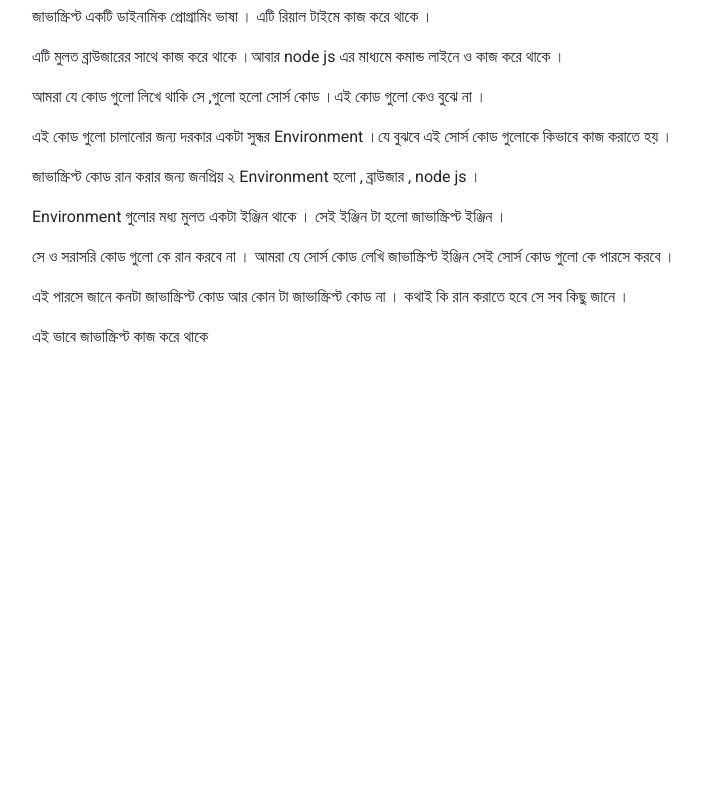
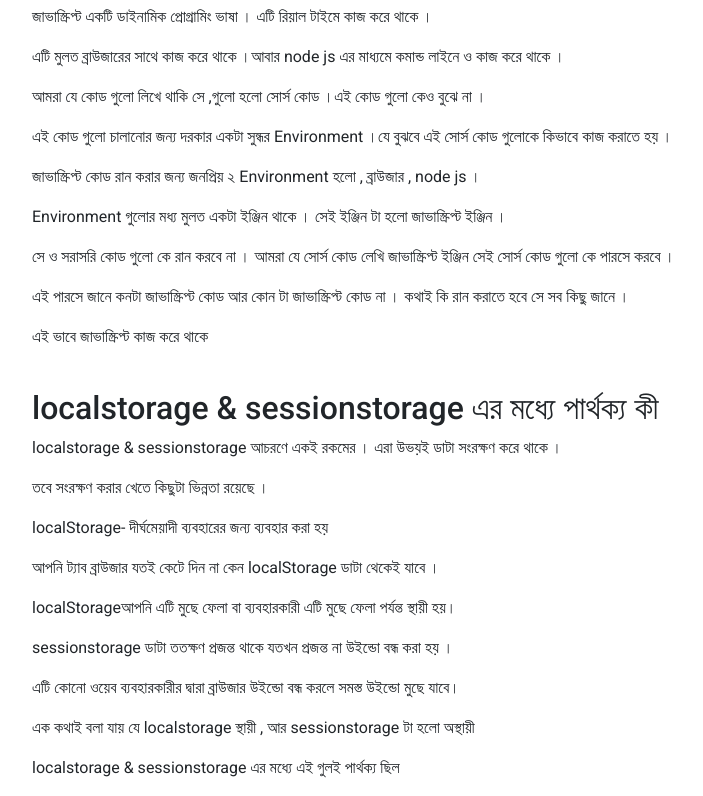
Before and after one commit to monirul360/Insta-Sohor, a plain HTML site: page index.html in a window 1280 px wide. Shown: the part 1589-2385 px from the top of the page, without its empty margins (0-703 px from the left). Before the commit the page ends 1954 px from the top, so only its background shows below. Drawn offline with nearby package versions, Linux system fonts and the light colour scheme.

Commit message:
localstorage  &  sessionstorage ans add

```diff
--- a/index.html
+++ b/index.html
@@ -88,6 +88,18 @@
             <p> সে ও সরাসরি কোড গুলো কে রান করবে না । আমরা যে সোর্স কোড লেখি জাভাস্ক্রিপ্ট  ইঞ্জিন সেই সোর্স  কোড গুলো কে পারসে করবে ।</p>
             <p>এই পারসে জানে কনটা জাভাস্ক্রিপ্ট   কোড আর কোন টা জাভাস্ক্রিপ্ট   কোড না । কথাই কি রান করাতে হবে   সে সব কিছু জানে । </p>
             <p> এই ভাবে জাভাস্ক্রিপ্ট   কাজ করে থাকে </p>
+            <br>
+            <h2>localstorage  &  sessionstorage  এর মধ্যে পার্থক্য কী</h2>
+            <p>localstorage  &  sessionstorage  আচরণে একই রকমের  । এরা উভয়ই ডাটা সংরক্ষণ করে থাকে । </p>
+            <p>তবে সংরক্ষণ  করার খেতে কিছুটা ভিন্নতা রয়েছে । </p>
+            <p>localStorage- দীর্ঘমেয়াদী ব্যবহারের জন্য ব্যবহার করা হয়</p>
+            <p>আপনি ট্যাব ব্রাউজার যতই কেটে দিন না কেন localStorage ডাটা থেকেই যাবে ।</p>
+            <p>localStorageআপনি এটি মুছে ফেলা বা ব্যবহারকারী এটি মুছে ফেলা পর্যন্ত স্থায়ী হয়।</p>
+            <p>sessionstorage  ডাটা  ততক্ষণ প্রজন্ত থাকে  যতখন প্রজন্ত না  উইন্ডো বন্ধ  করা হয় । </p>
+            <p> এটি কোনো ওয়েব ব্যবহারকারীর দ্বারা ব্রাউজার উইন্ডো বন্ধ করলে সমস্ত উইন্ডো মুছে যাবে।</p>
+            <p>এক কথাই বলা যায় যে localstorage স্থায়ী ,  আর sessionstorage  টা হলো অস্থায়ী</p>
+            <p>localstorage  &  sessionstorage  এর মধ্যে এই গুলই পার্থক্য ছিল</p>
+
         </section>
         <footer></footer>
 
```
